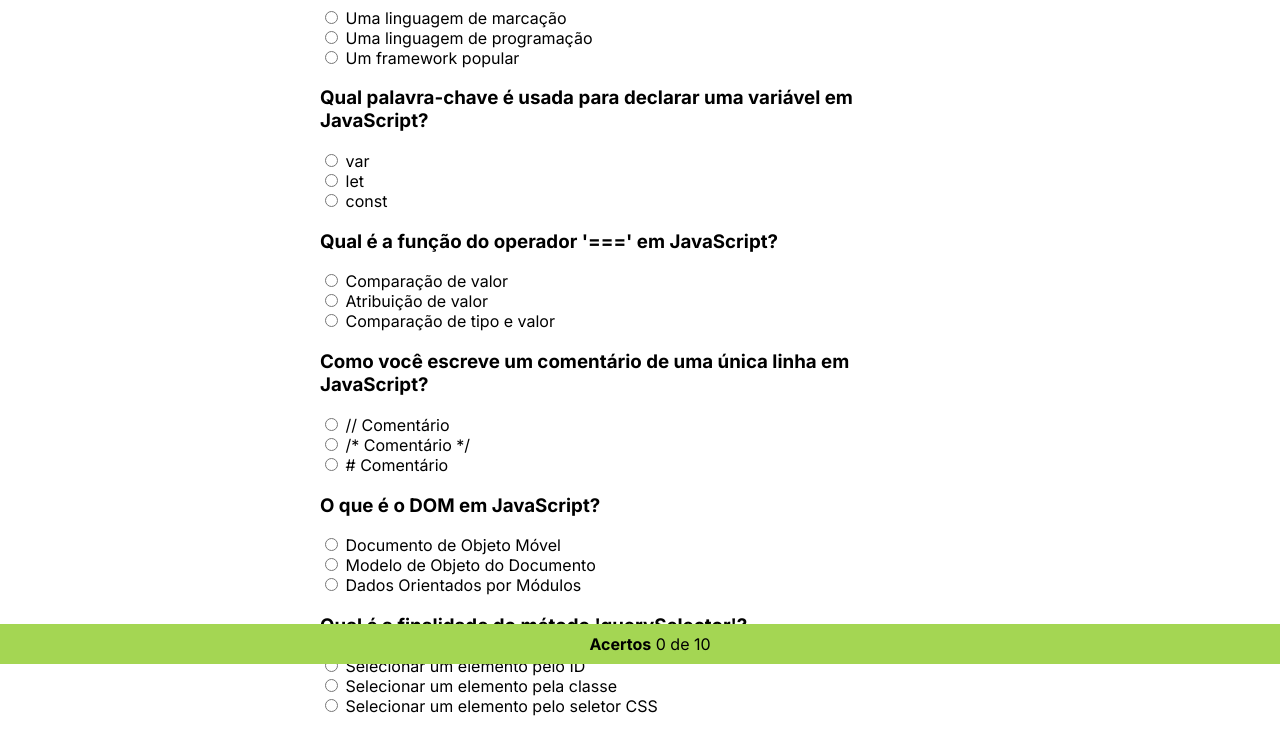
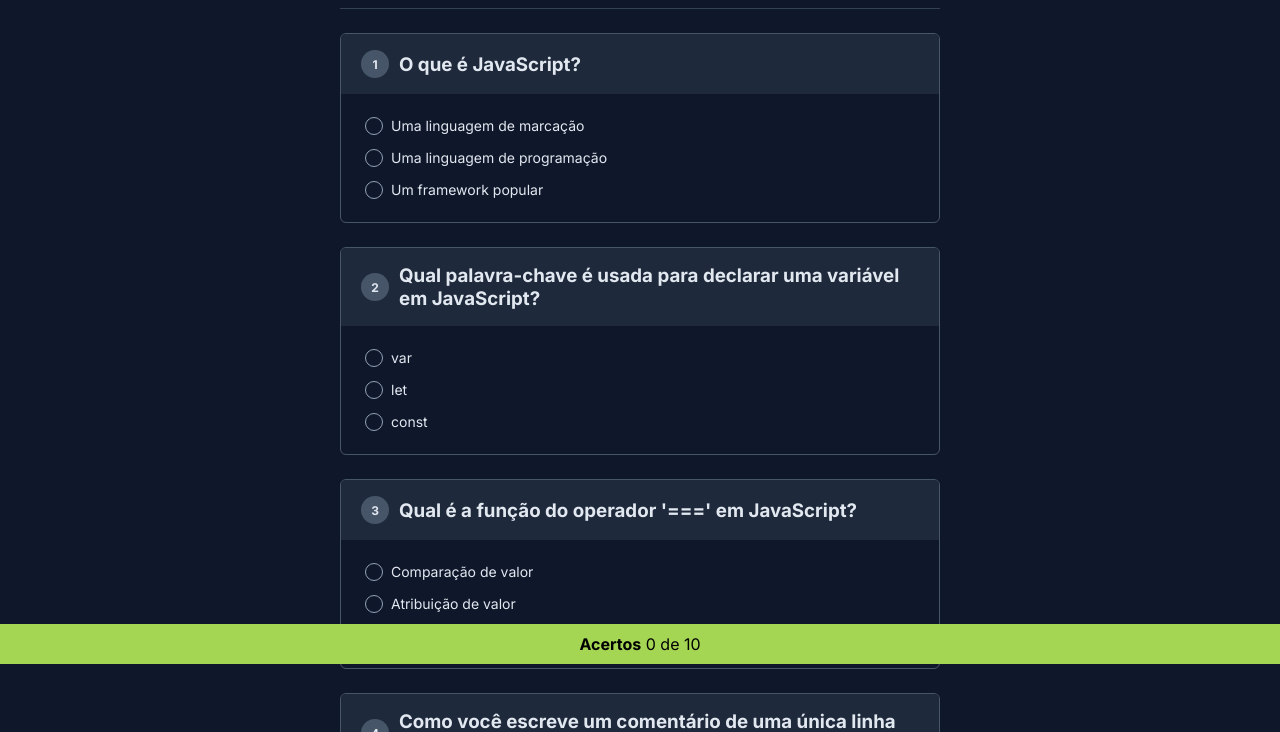
Before and after one commit to LuakezDev/quizz, a plain HTML site: page index.html in a window 1280 px wide. Shown: the part 136-868 px from the top of the page. Drawn offline with Linux system fonts and the light colour scheme.

Commit message:
Finalizando html e css

```diff
--- a/style.css
+++ b/style.css
@@ -2,7 +2,9 @@
 
 
 *, root{
-
+    margin: 0;
+    padding: 0;
+    box-sizing: border-box;
     font-family: 'Inter', sans-serif;
     font-synthesis: none;
     text-rendering: optimizeLegibility;
@@ -15,8 +17,110 @@
     max-width: 640px;
     margin: 0 auto 64px;
     padding: 20px;
+    background-color: #0f172a;
 }
 
+h1{
+    margin-top: 64px;
+    padding-bottom: 24px;
+    border-bottom:  1px solid #334155;
+    font-size: 30px;
+    color: #f1f5f9;
+
+}
+
+#quiz{
+    counter-reset: quiz-item;
+}
+
+.quiz-item{
+    margin-top: 24px;
+    border: 1px solid #475569;
+    border-radius:  6px;
+
+    overflow: hidden;
+}
+
+.quiz-item h3{
+
+    padding: 16px 20px;
+    color: #e2e8f0;
+
+    display: flex;
+    align-items: center;
+    gap: 10px;
+
+    background-color: #1e293b;
+}
+
+.quiz-item h3::before{
+   counter-increment: quiz-item;
+    content: counter(quiz-item);
+
+    background-color: #475569;
+    width: 28px;
+    height: 28px;
+    font-size: 12px;
+    border-radius: 50%;
+
+    display: flex;
+    align-items: center;
+    justify-content: center;
+    flex-shrink: 0;
+}
+
+
+.quiz-item dl {
+    padding: 20px 24px;
+
+    display: grid;
+    gap: 8px;
+
+}
+
+.quiz-item dl dt{
+
+    font-size: 14px;
+    line-height: 24px;
+    letter-spacing: 0;
+
+    display: flex;
+    align-items: center;
+    gap: 8px;
+
+    color: #e2e8f0;
+
+}
+
+input{
+    all: unset;
+    border: 1px solid #94a3b8;
+    width: 16px;
+    height: 16px;
+
+    border-radius: 50%;
+    display: flex;
+    align-items: center;
+    justify-content: center;
+    flex-shrink: 0;
+}
+
+input:checked{
+    border: 1px solid #a4d653;
+
+}
+
+input:checked::before{
+    content: "";
+    width: 10px;
+    height: 10px;
+
+
+    background-color: #a4d653;
+    border-radius: 50px;
+
+
+}
 
 #acertos{
     text-align: center;
```
Also changed, not shown: index.html (+1 -0 lines).
